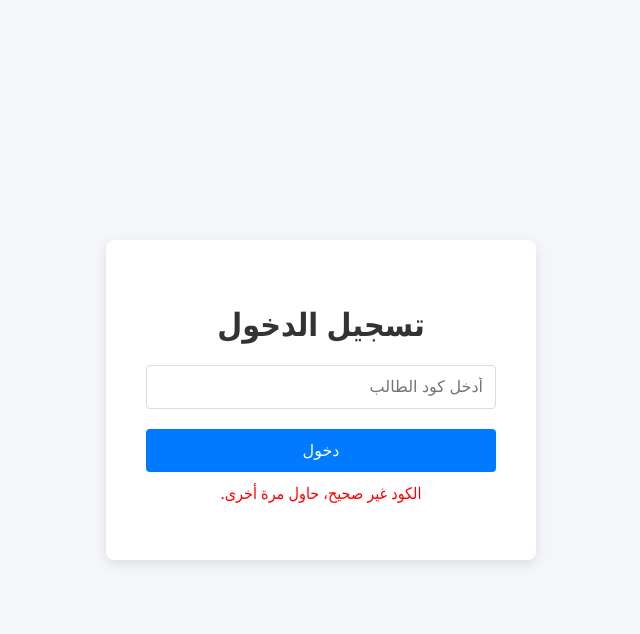
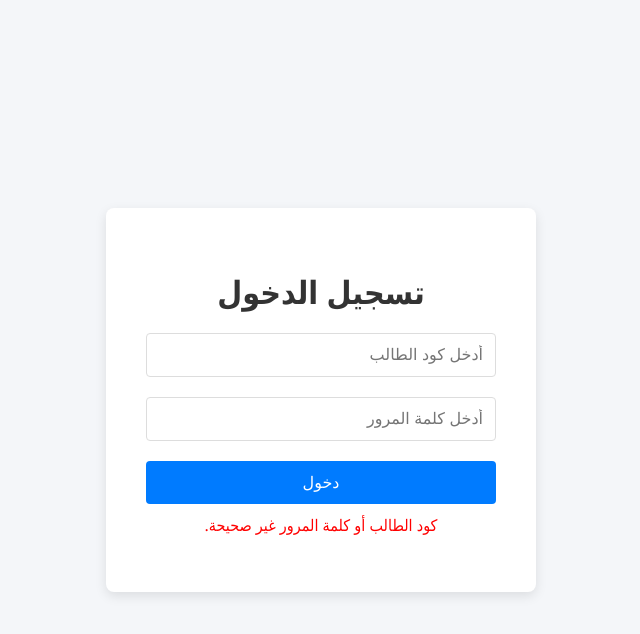
Before and after one commit to eid39410-debug/student_portal, a plain HTML site: page index.html in a window 1280 px wide. Both pictures are taken after a click on the button "دخول". Shown: the whole page, without its empty margins (319-959 px from the left). Drawn offline with Linux system fonts and the light colour scheme.

Commit message:
Add files via upload

```diff
--- a/index.html
+++ b/index.html
@@ -18,15 +18,17 @@
     <div class="login-container">
         <h1>تسجيل الدخول</h1>
         <input type="text" id="studentCode" placeholder="أدخل كود الطالب" required>
+        <input type="password" id="password" placeholder="أدخل كلمة المرور" required>
         <button onclick="validateLogin()">دخول</button>
-        <p id="errorMsg" class="error">الكود غير صحيح، حاول مرة أخرى.</p>
+        <p id="errorMsg" class="error">كود الطالب أو كلمة المرور غير صحيحة.</p>
     </div>
 
     <script>
         function validateLogin() {
             const code = document.getElementById('studentCode').value;
-            // الكود التجريبي هو "12345"
-            if (code === "12345") {
+            const password = document.getElementById('password').value;
+            // الكود التجريبي هو "12345" وكلمة المرور "password123"
+            if (code === "12345" && password === "password123") {
                 window.location.href = "dashboard.html";
             } else {
                 document.getElementById('errorMsg').style.display = "block";
```
